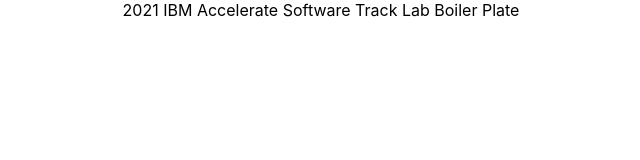
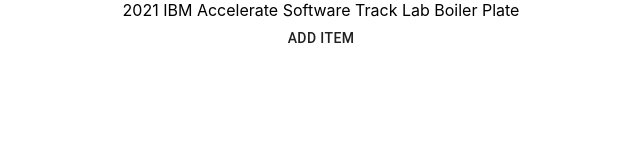
Before and after one commit to 2021-IBM-Accelerate-SW-Track/lab-1-team-36, a React (Create React App) app: page / in a window 1280 px wide. Shown: the top 160 px of the page, without its empty margins (319-959 px from the left). Built offline with nearby package versions, Linux system fonts and the light colour scheme.

Commit message:
added button

```diff
--- a/src/App.js
+++ b/src/App.js
@@ -1,10 +1,18 @@
 import Header from "./component/header"
 import './App.css';
+import Button from '@material-ui/core/Button';
+
+// function addItem() {
+//   return (
+
+//   );
+// }
 
 function App() {
   return (
     <div className="App">
     <Header/>
+    <Button>Add Item</Button>
     </div>
   );
 }
```
Also changed, not shown: src/App.css (line endings or trailing spaces).
